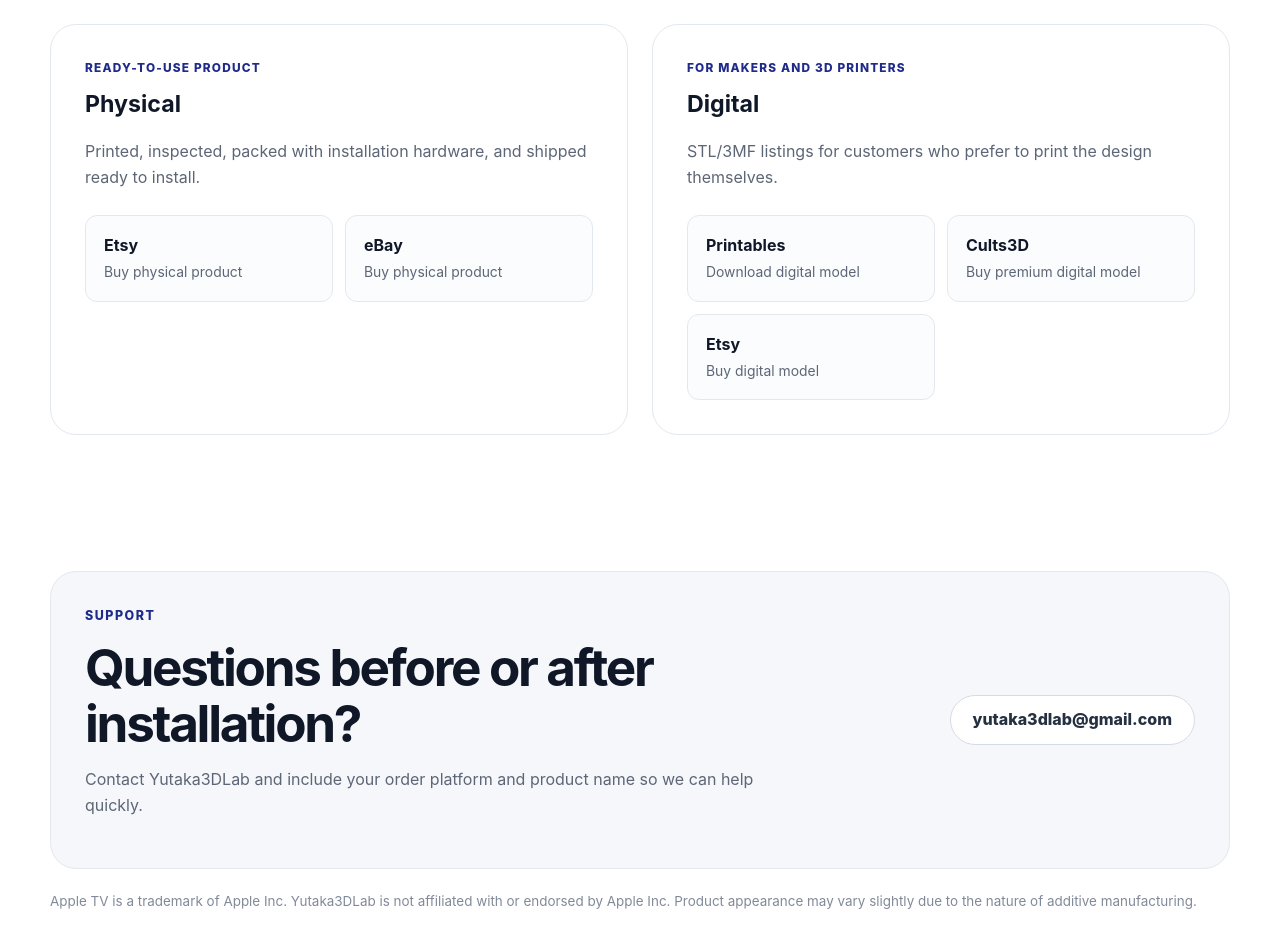
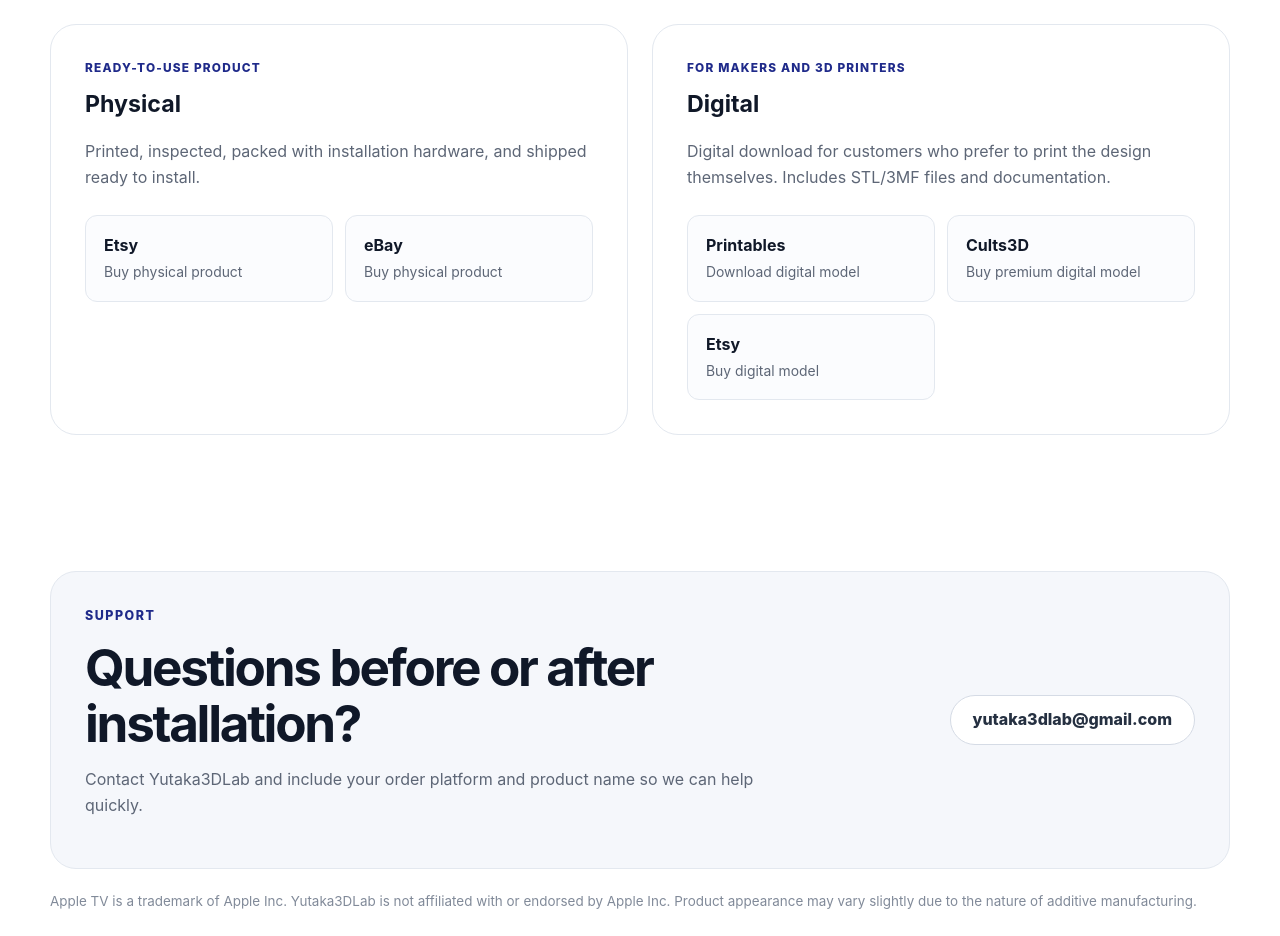
Before and after one commit to Yutaka3DLab/yutaka3dlab.github.io, a plain HTML site: page products/apple-tv-4k-multi-mount/index.html in a window 1280 px wide. Shown: the part 5480-6416 px from the top of the page. Drawn offline with Linux system fonts and the light colour scheme.

Commit message:
digital info for customers

```diff
--- a/products/apple-tv-4k-multi-mount/index.html
+++ b/products/apple-tv-4k-multi-mount/index.html
@@ -337,7 +337,7 @@
           <article class="purchase-panel">
             <p class="shop-label">For makers and 3D printers</p>
             <h3>Digital</h3>
-            <p>STL/3MF listings for customers who prefer to print the design themselves.</p>
+            <p>Digital download for customers who prefer to print the design themselves. Includes STL/3MF files and documentation.</p>
 
             <div class="purchase-links">
               <a class="platform-button"
```
